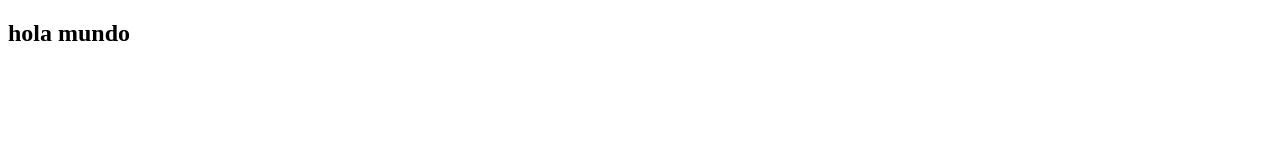
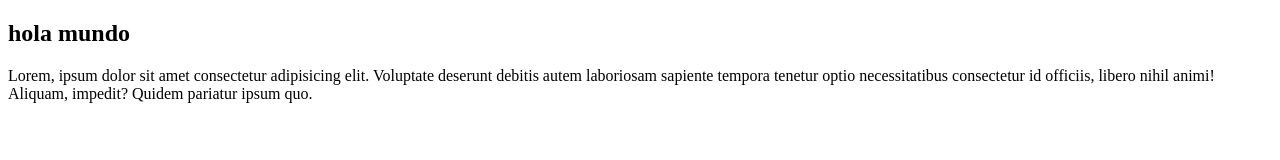
Before and after one commit to Edisson8012/bootcamp, a plain HTML site: page index.html in a window 1280 px wide. Drawn offline with Linux system fonts and the light colour scheme.

Commit message:
Update index.html
Agregue un parrafo Lorem

```diff
--- a/index.html
+++ b/index.html
@@ -8,5 +8,6 @@
 </head>
 <body>
     <h2>hola mundo</h2>
+    <p>Lorem, ipsum dolor sit amet consectetur adipisicing elit. Voluptate deserunt debitis autem laboriosam sapiente tempora tenetur optio necessitatibus consectetur id officiis, libero nihil animi! Aliquam, impedit? Quidem pariatur ipsum quo.</p>
 </body>
 </html>
```
